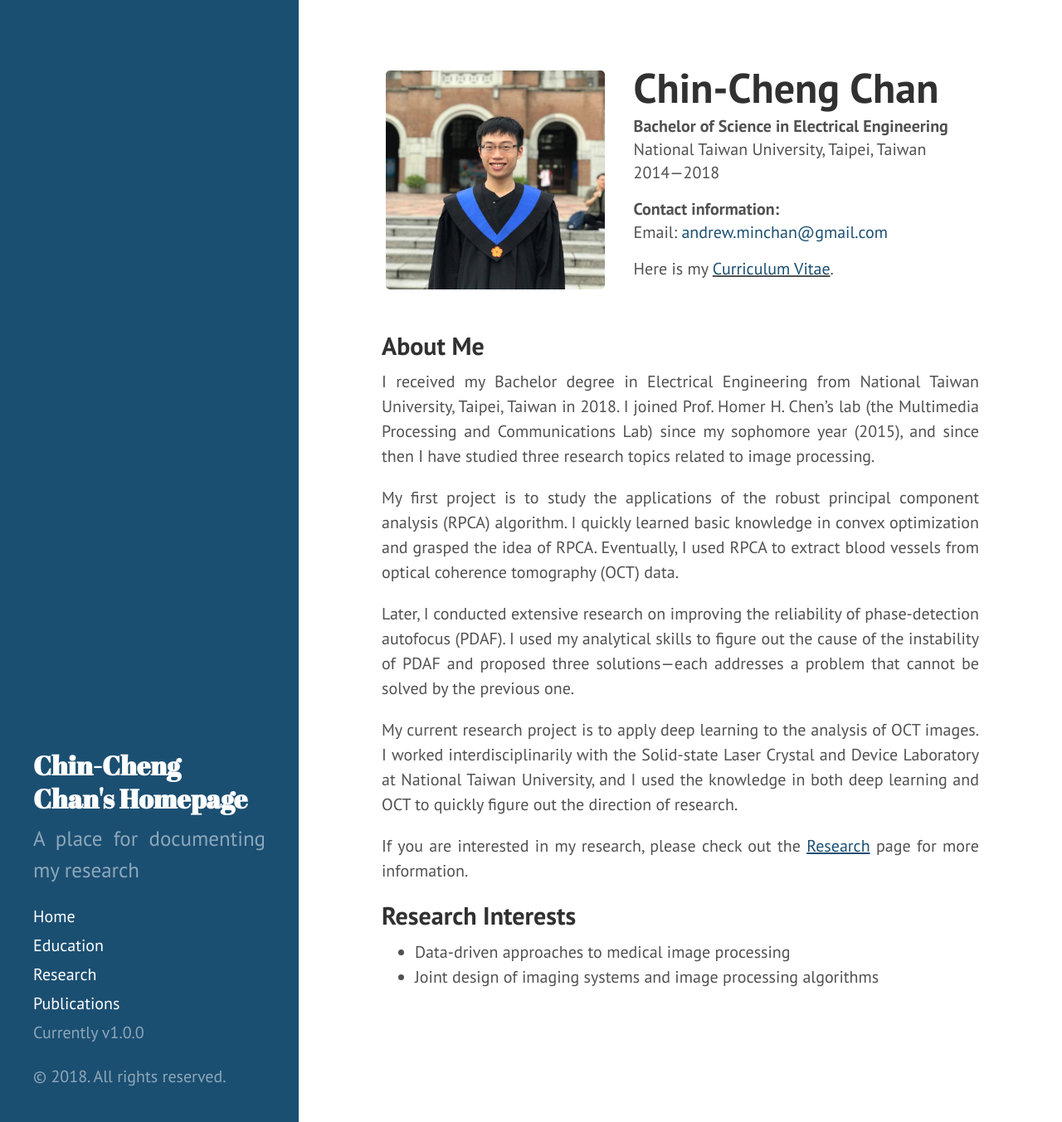
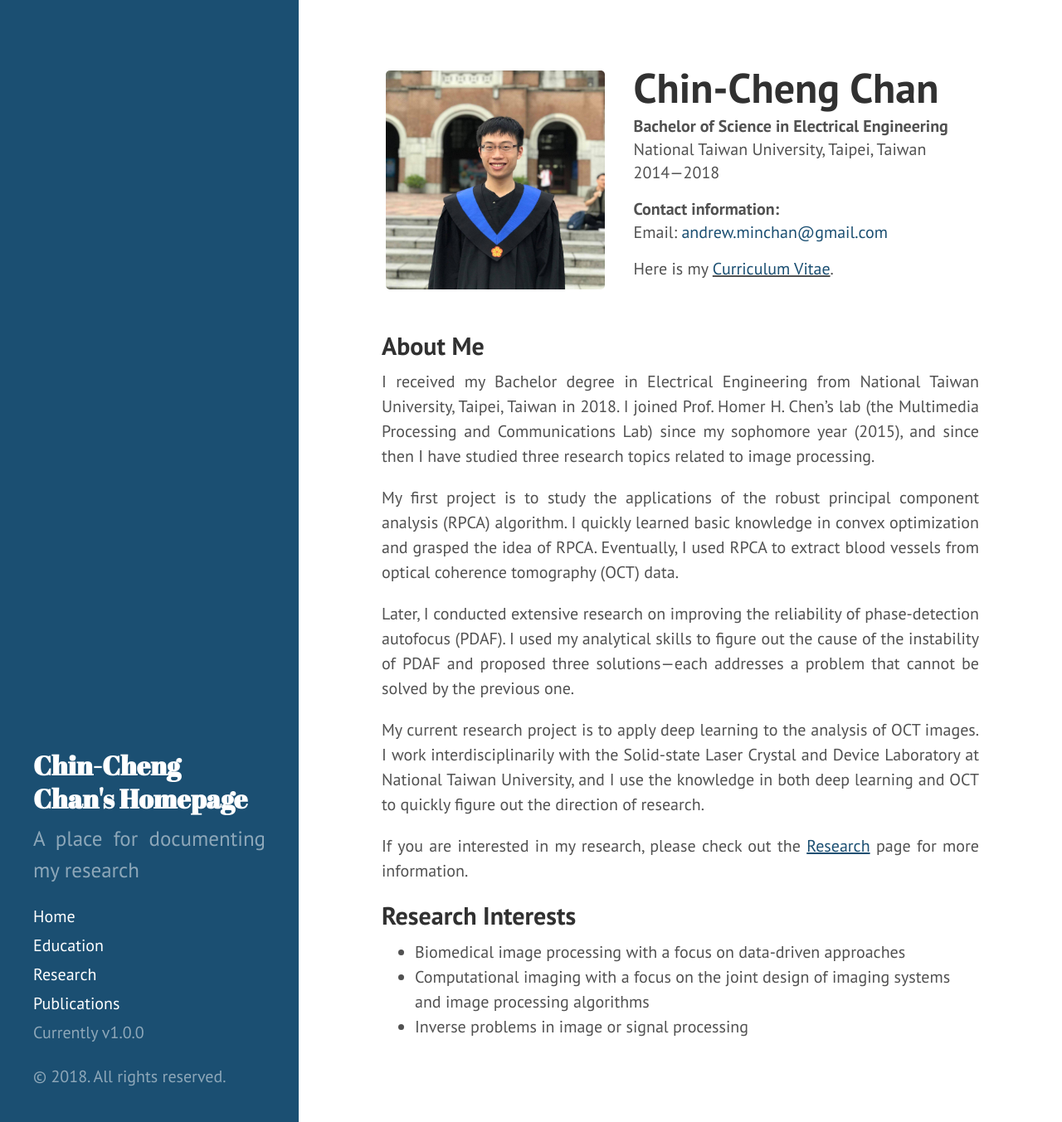
Before and after one commit to andrewccchan/andrewccchan.github.io, a Jekyll site: the page built from home.md, in a window 1280 px wide and 1353 px high. Shown: the whole window at 83% size. Built offline with Jekyll 4.4.1, drawn with Linux system fonts in a browser that asks for light colours.

Commit message:
fix erros

```diff
--- a/home.md
+++ b/home.md
@@ -37,10 +37,11 @@ My first project is to study the applications of the robust principal component
 
 Later, I conducted extensive research on improving the reliability of phase-detection autofocus (PDAF). I used my analytical skills to figure out the cause of the instability of PDAF and proposed three solutions---each addresses a problem that cannot be solved by the previous one.
 
-My current research project is to apply deep learning to the analysis of OCT images. I worked interdisciplinarily with the Solid-state Laser Crystal and Device Laboratory at National Taiwan University, and I used the knowledge in both deep learning and OCT to quickly figure out the direction of research.
+My current research project is to apply deep learning to the analysis of OCT images. I work interdisciplinarily with the Solid-state Laser Crystal and Device Laboratory at National Taiwan University, and I use the knowledge in both deep learning and OCT to quickly figure out the direction of research.
 
-If you are interested in my research, please check out the [<u>Research</u>](/3_research) page for more information.
+If you are interested in my research, please check out the [<u>Research</u>](/research) page for more information.
 
 ## Research Interests
-- Data-driven approaches to medical image processing
-- Joint design of imaging systems and image processing algorithms
+- Biomedical image processing with a focus on data-driven approaches
+- Computational imaging with a focus on the joint design of imaging systems and image processing algorithms
+- Inverse problems in image or signal processing
```
Also changed, not shown: education.md (+1 -1 lines), research.md (+2 -2 lines), research/dl_for_biomed.md (+3 -3 lines), research/pdaf.md (+3 -3 lines), research/rpca.md (+1 -1 lines).
